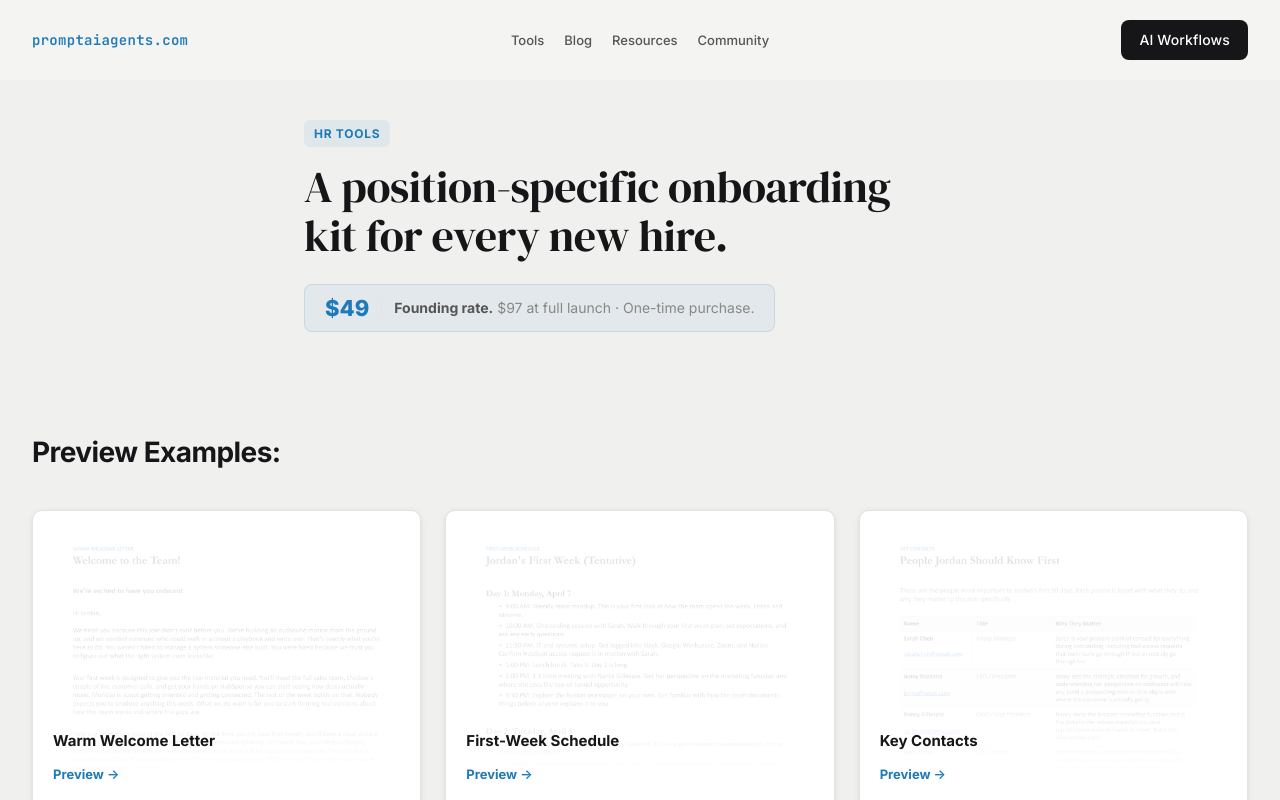
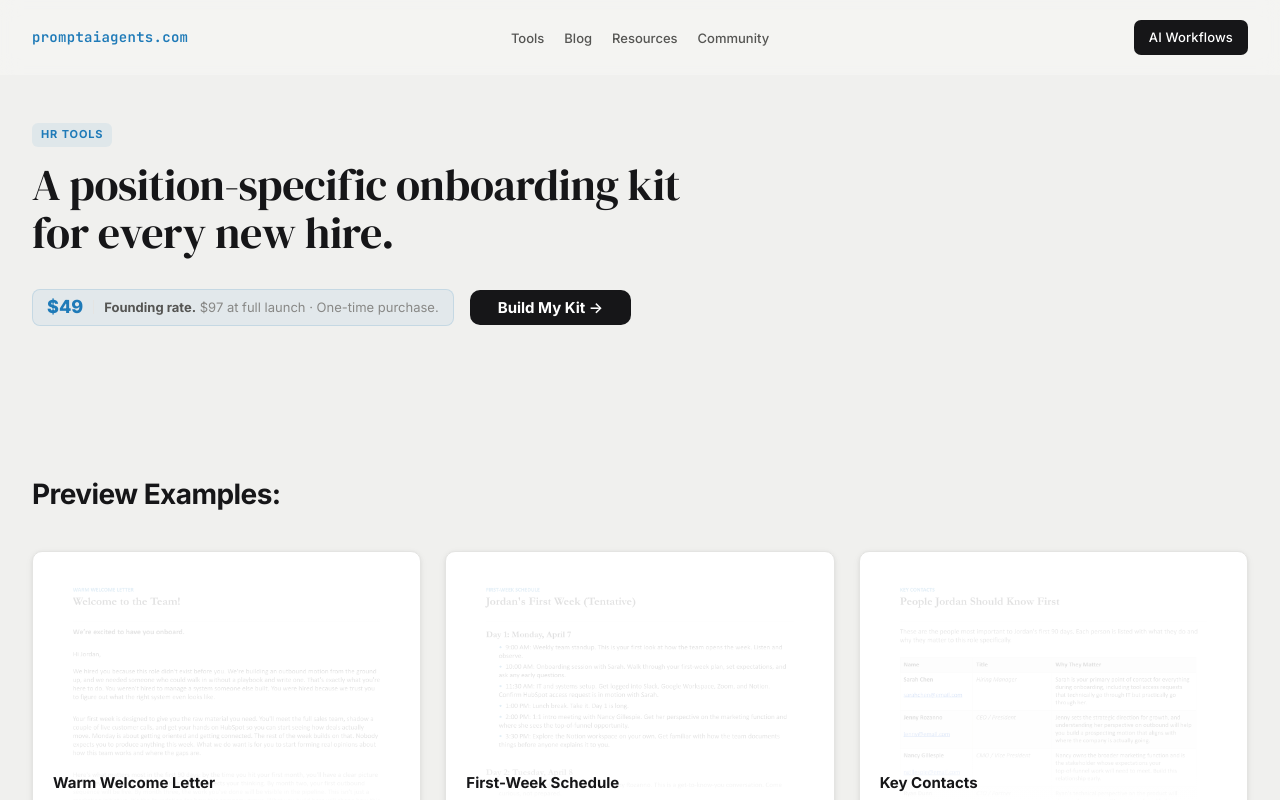
Before and after one commit to coolcalvin457-tech/agent-timesaver-nextjs, a Next.js app: page /onboarding-kit-builder in a window 1280 px wide. Shown: the top 800 px of the page. Built offline with nearby package versions, Linux system fonts and the light colour scheme.

Commit message:
Nav button sizing, hero layout rebuild, AGENT label on tool form

```diff
--- a/app/globals.css
+++ b/app/globals.css
@@ -238,9 +238,9 @@ input, textarea {
 .nav-cta {
   background: var(--dark);
   color: #fff !important;
-  padding: 9px 18px;
-  border-radius: 8px;
-  font-size: 0.875rem !important;
+  padding: 7px 15px;
+  border-radius: 7px;
+  font-size: 0.8125rem !important;
   font-weight: 500 !important;
   letter-spacing: 0.01em;
   transition: background 0.15s, transform 0.15s !important;
--- a/app/onboarding-kit-builder/page.tsx
+++ b/app/onboarding-kit-builder/page.tsx
@@ -29,19 +29,19 @@ export default function OnboardingKitBuilderPage({
         {/* ── Hero section ─────────────────────────────────────── */}
         <section
           className="section section-alt"
-          style={{ paddingTop: "120px", paddingBottom: "0" }}
+          style={{ paddingTop: "120px", paddingBottom: "72px" }}
         >
-          <div className="container-narrow">
+          <div className="container">
             {/* Badge */}
-            <div style={{ marginBottom: "16px" }}>
+            <div style={{ marginBottom: "14px" }}>
               <span
                 style={{
                   display: "inline-block",
-                  fontSize: "0.75rem",
+                  fontSize: "0.6875rem",
                   fontWeight: 700,
-                  letterSpacing: "0.06em",
+                  letterSpacing: "0.08em",
                   textTransform: "uppercase",
-                  padding: "4px 10px",
+                  padding: "3px 9px",
                   borderRadius: "var(--radius-tag)",
                   background: "rgba(30, 122, 184, 0.08)",
                   color: "var(--cta)",
@@ -53,31 +53,32 @@ export default function OnboardingKitBuilderPage({
 
             <h1
               className="heading-1"
-              style={{ marginBottom: "24px", maxWidth: "600px" }}
+              style={{ marginBottom: "32px", maxWidth: "680px" }}
             >
               A position-specific onboarding kit for every new hire.
             </h1>
 
-            {/* Pricing callout — links to tool form */}
+            {/* Pricing callout + CTA row */}
+            <div style={{ display: "flex", alignItems: "center", gap: "16px", flexWrap: "wrap" }}>
+              {/* Pricing callout */}
               <a
                 href="#build-kit"
                 className="pricing-callout-link"
                 style={{
                   display: "inline-flex",
                   alignItems: "center",
-                gap: "12px",
-                padding: "12px 20px",
+                  gap: "10px",
+                  padding: "8px 14px",
                   background: "rgba(30,122,184,0.06)",
                   border: "1px solid rgba(30,122,184,0.15)",
                   borderRadius: "8px",
-                marginBottom: "24px",
                   textDecoration: "none",
                   transition: "background 0.15s ease, border-color 0.15s ease",
                 }}
               >
                 <span
                   style={{
-                  fontSize: "1.375rem",
+                    fontSize: "1.125rem",
                     fontWeight: 800,
                     color: "var(--cta)",
                     lineHeight: 1,
@@ -88,19 +89,29 @@ export default function OnboardingKitBuilderPage({
                 <span
                   style={{
                     width: "1px",
-                  height: "16px",
+                    height: "14px",
                     background: "var(--border, #E4E4E2)",
                     display: "inline-block",
                     flexShrink: 0,
                   }}
                 />
-              <span style={{ fontSize: "0.875rem", color: "var(--text-secondary)", lineHeight: 1.4 }}>
+                <span style={{ fontSize: "0.8125rem", color: "var(--text-secondary)", lineHeight: 1.4 }}>
                   <strong style={{ fontWeight: 600 }}>Founding rate.</strong>{" "}
                   <span style={{ color: "var(--text-muted)" }}>
                     $97 at full launch · One-time purchase.
                   </span>
                 </span>
               </a>
+
+              {/* Primary CTA */}
+              <a
+                href="#build-kit"
+                className="btn btn-primary"
+                style={{ padding: "10px 28px", fontSize: "0.9375rem" }}
+              >
+                Build My Kit →
+              </a>
+            </div>
           </div>
         </section>
 
@@ -198,6 +209,13 @@ export default function OnboardingKitBuilderPage({
         <section id="build-kit" className="section" style={{ paddingTop: "96px" }}>
           <div className="container">
             <div style={{ maxWidth: "640px", margin: "0 auto" }}>
+              {/* Tool label */}
+              <p
+                className="eyebrow"
+                style={{ marginBottom: "20px" }}
+              >
+                AGENT: Onboarding Kit Builder
+              </p>
               <OnboardingKitBuilderTool
                 initialPaymentStatus={searchParams.payment}
                 initialSessionId={searchParams.session_id}
```
Lines whose indentation alone changed are shown as unchanged.
